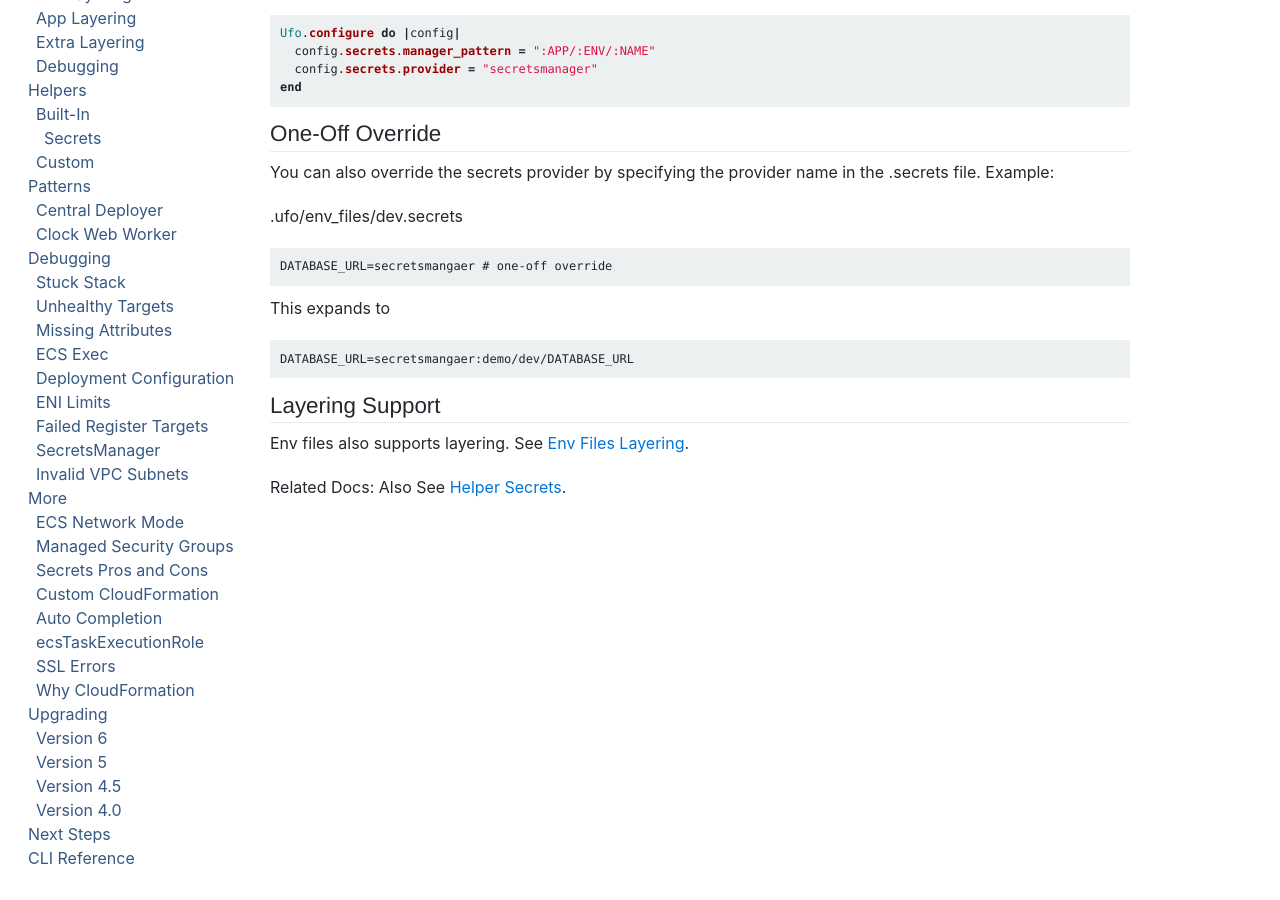
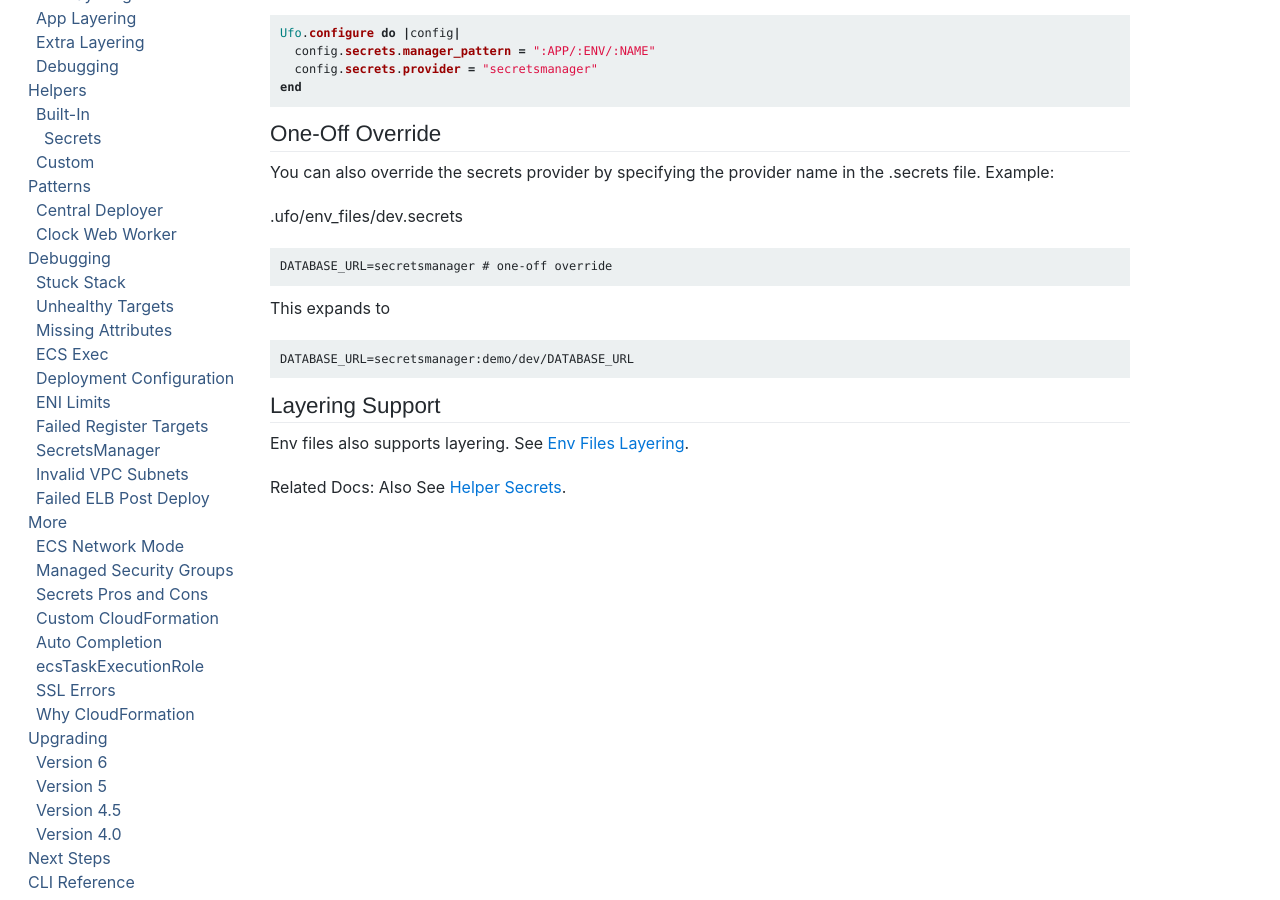
Before and after one commit to boltops-tools/ufo-docs, a Jekyll site: the page built from _docs/features/env_files/secrets.md, in a window 1280 px wide and 900 px high, scrolled down 1731 px. Built offline with Jekyll 4.4.1, drawn with Linux system fonts in a browser that asks for light colours; cached includes are drawn as plain includes; a script that is not in the unit is left out.

Commit message:
debug fail elb check after deploy

```diff
--- a/_docs/features/env_files/secrets.md
+++ b/_docs/features/env_files/secrets.md
@@ -86,11 +86,11 @@
 
 .ufo/env_files/dev.secrets
 
-    DATABASE_URL=secretsmangaer # one-off override
+    DATABASE_URL=secretsmanager # one-off override
 
 This expands to
 
-    DATABASE_URL=secretsmangaer:demo/dev/DATABASE_URL
+    DATABASE_URL=secretsmanager:demo/dev/DATABASE_URL
 
 {% include features/env_files/layering.md %}
 
```
Also changed, not shown: _docs/debug/fail-elb-checks-after-deploy.md (added, +39 -0 lines).
